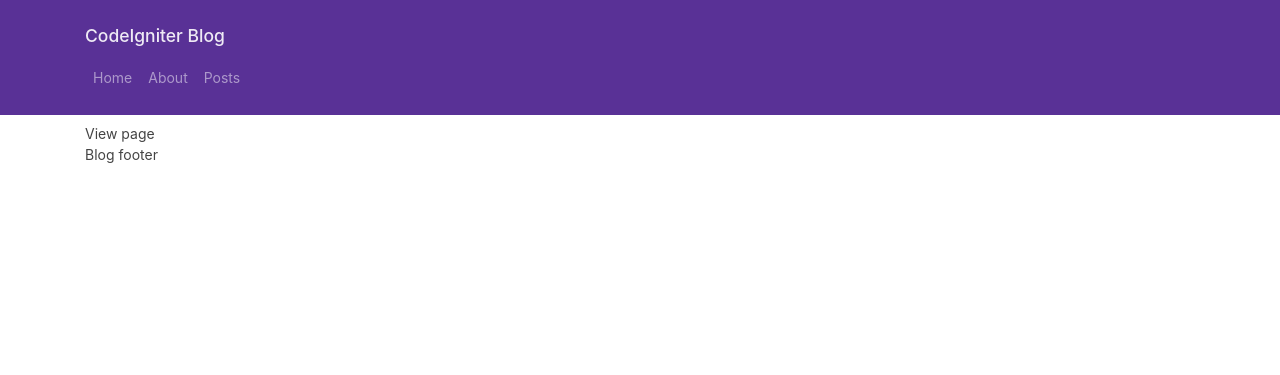
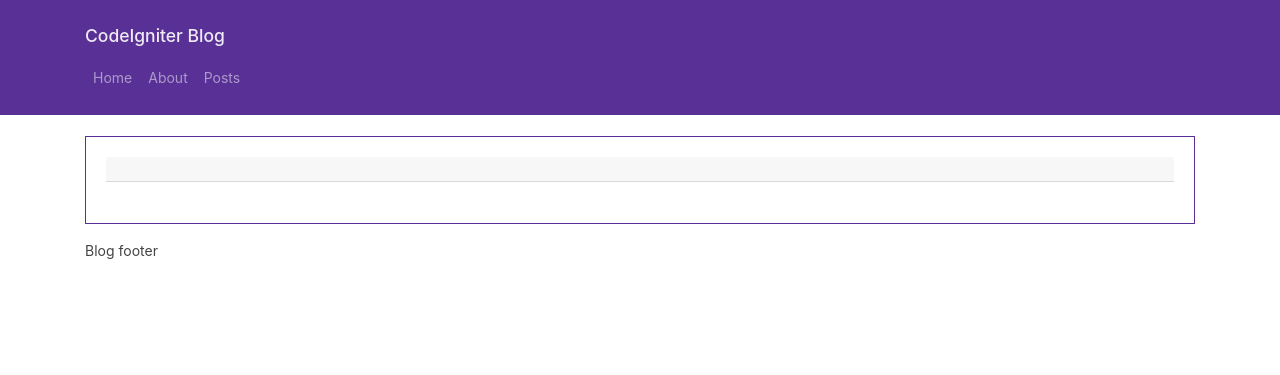
Before and after one commit to olivervmason/CodeIgnite-tutorial, a CodeIgniter app: page /codeigniter/index.php/posts/index in a window 1280 px wide. Shown: the top 375 px of the page. Run offline with CodeIgniter, Linux system fonts and the light colour scheme; data that the repository does not hold is empty.

Commit message:
Fix bug on single post view and add styling

```diff
--- a/application/controllers/Posts.php
+++ b/application/controllers/Posts.php
@@ -22,8 +22,7 @@
             // }
 
             $data['title'] = $data['post']['title'];
-            // $data['body'] = $data['post']['body'];
-            print_r($data['post']);
+            // print_r($data['title']);
 
             $this->load->view('templates/header', $data);
             $this->load->view('posts/view', $data);
--- a/application/views/posts/view.php
+++ b/application/views/posts/view.php
@@ -1,10 +1,8 @@
-<h2>
-    <?php $data['title']; ?>
-</h2>
-
-<div class="tab-pane fade show active">
-    <?php $data['body'];  ?>
+<br>
+<div class="card border-primary mb-3">
+    <div class="card-body">
+        <h4 class="card-header"> <?php echo $post['title']; ?> </h4>
+        <br>
+        <p class="card-text"> <?php echo $post['body']; ?> </p>
+    </div>
 </div>
-
-
-View page
```
